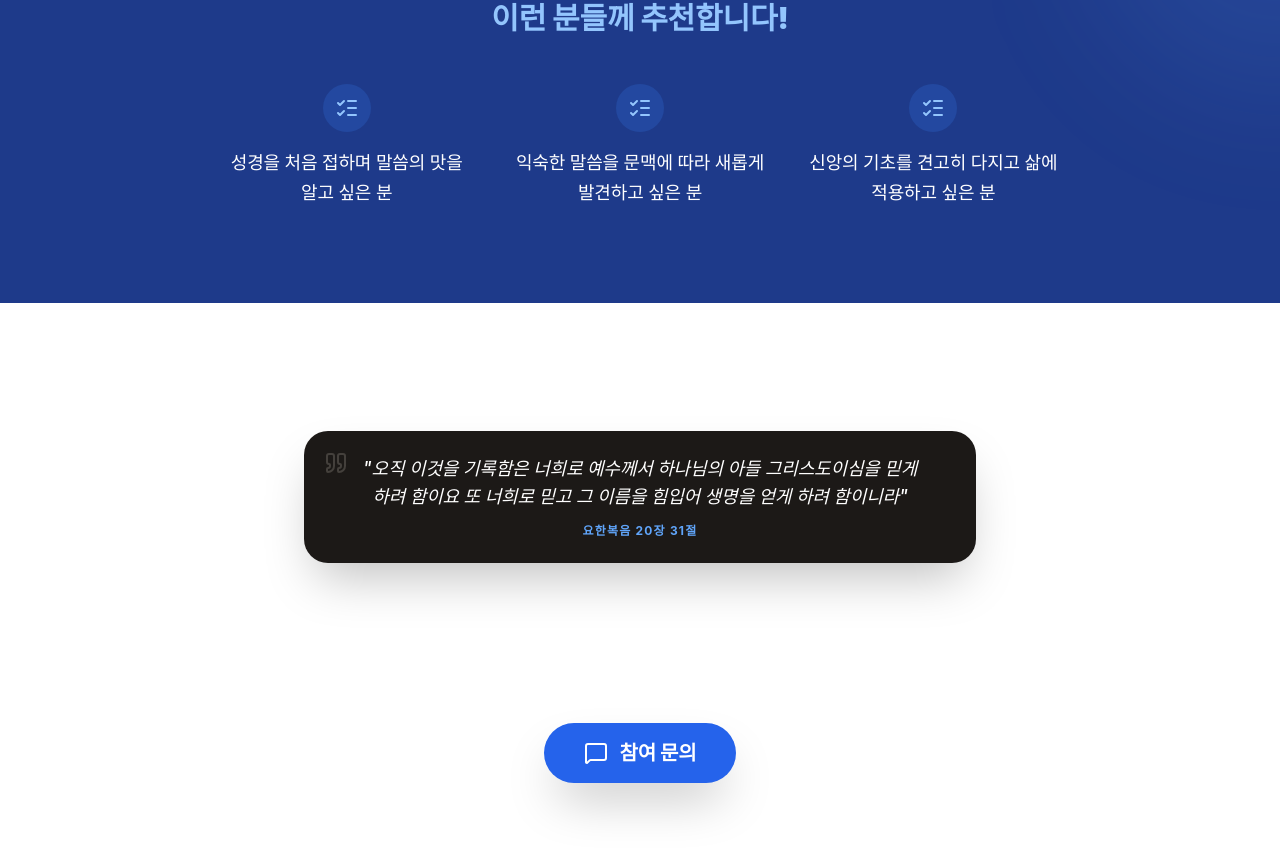
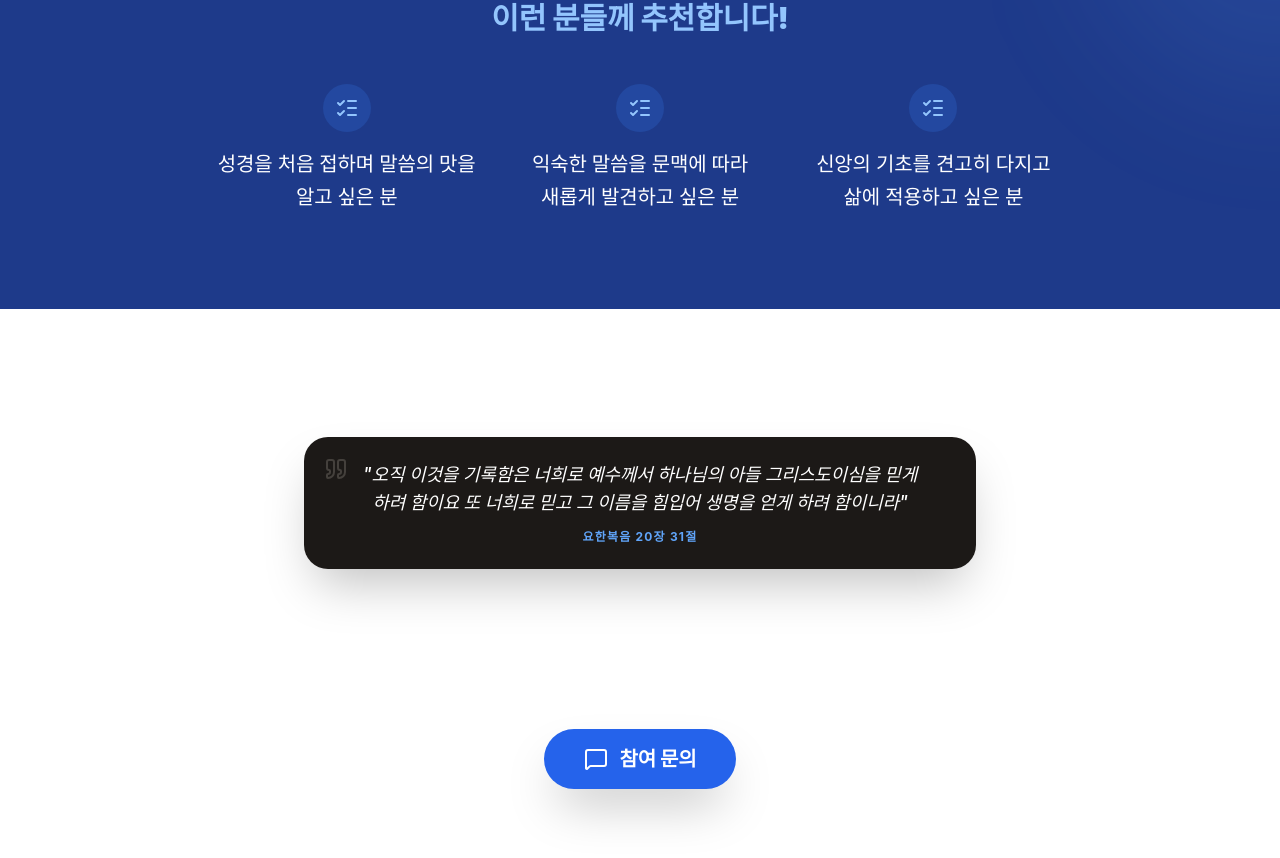
Before and after one commit to allaboutcan-pixel/thesentchurch, a React (Vite) app: page /ministry/bible in a window 1280 px wide. Shown: the part 5068-5926 px from the top of the page. Built offline with nearby package versions, Linux system fonts and the light colour scheme; no server answers; the database is empty; a web font is replaced by a local one.

Commit message:
Update Bible Study recommendation font size

```diff
--- a/src/pages/BibleStudy.jsx
+++ b/src/pages/BibleStudy.jsx
@@ -446,7 +446,7 @@ const BibleStudy = () => {
                                 <div className="w-12 h-12 bg-blue-500/20 rounded-full flex items-center justify-center text-blue-300">
                                     <ListChecks size={24} />
                                 </div>
-                                <p className="text-lg font-medium leading-relaxed break-keep">
+                                <p className="text-xl font-medium leading-relaxed break-keep">
                                     {item}
                                 </p>
                             </motion.div>
```
